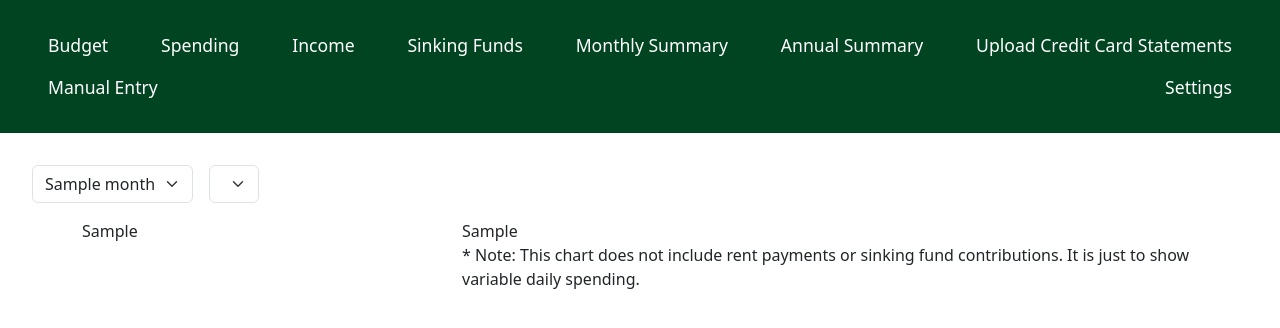
After one commit to meidelhoch/budgeting_tool, a Flask app: template templates/monthly_summary.html in a window 1280 px wide. The commit adds this page. Shown: the top 328 px of the page. Run offline with Flask 3, Linux system fonts and the light colour scheme; the template is opened without the code that fills it: most values are stand-ins (such as "Sample title", 1, 10 or a date in 2020); lists and menus that the app fills with data are empty.

Commit message:
added graphs

```diff
--- a/app.py
+++ b/app.py
@@ -1,13 +1,13 @@
-from flask import Flask, render_template, request
+from flask import Flask, render_template, request, redirect, url_for
 from csv_cleaning import clean_apple, clean_amex
 import pandas as pd
-import psycopg
+import plotly.express as px
 import os
 from datetime import datetime
 import calendar
 from dotenv import load_dotenv
 from db_management.datasource import delete_all_data_from_db
-from db_management.spending import save_transactions, get_all_transactions
+from db_management.spending import save_transactions, get_all_transactions, get_monthly_spending_by_category, get_daily_spending_by_category
 from db_management.sinking_funds import save_sinking_fund_transactions, get_funds_dict, get_sinking_fund_values, get_fund_contributions, get_all_sinking_fund_transactions
 from db_management.budget import get_categories_dict, get_monthly_spending
 from db_management.income import get_monthly_income, save_income_transactions, get_all_income_transactions
@@ -30,6 +30,9 @@ PAYMENT_METHODS = ["Venmo", "Cash", "Direct Deposit", "Transfer", "Delta", "Blue
 
 MONTHS = [(i, calendar.month_name[i]) for i in range(1, 13)]
 
+COLOR_MAP = {'Shopping': '#ffb374', 'Medical': '#b06464', 'Dining': '#ff9fc2', 'Transportation': '#fff895', 'Housing': '#b5fead', 'Wellness': '#69a864', 'Travel': '#A3E7F7', 'Grocery': '#5e9ef1', 'Entertainment': '#e9d1ff', 'Gifts': '#8a76b0', 'Other': '#b2b2b2'}
+
+
 app = Flask(__name__)
 
 @app.template_filter("money")
@@ -42,7 +45,7 @@ def money_format(value):
 
 @app.route("/")
 def home():
-    return render_template("home.html", active_page="home")
+    return redirect(url_for('budget'))
 
 @app.route("/budget")
 def budget():
@@ -114,7 +117,7 @@ def income():
     transactions = get_all_income_transactions(month, year)
 
     if not transactions.empty:
-        transactions.drop('id', axis=1, inplace=True)
+        transactions.drop('id', axis=1, inplace=True) #remove id column
         return render_template("income.html",
                                active_page="income",
                                transactions=transactions.to_dict(orient='records'),
@@ -169,10 +172,111 @@ def sinking_funds():
 
 
 
-@app.route("/summary")
-def summary():
-    return render_template("summary.html", active_page="summary")
+@app.route("/monthly-summary")
+def monthly_summary():
+    now = datetime.now()
+    month = int(request.args.get("month", now.month - 1 if now.month > 1 else 12))  # Default to last month, but if January, go to December
+    year = int(request.args.get("year", now.year))
+    current_year = now.year
 
+    monthly_spending_by_category = get_monthly_spending(month, year)
+    monthly_spending_by_category_df = pd.DataFrame.from_dict(monthly_spending_by_category, orient='index')
+    monthly_spending_by_category_df.index.name = 'Category'
+    monthly_spending_by_category_df.reset_index(inplace=True)
+    monthly_spending_by_category_df['percent_of_budget'] = (monthly_spending_by_category_df['total_spent'] / monthly_spending_by_category_df['monthly_budget']) * 100
+    print(monthly_spending_by_category_df)
+
+    donut_chart = px.pie(monthly_spending_by_category_df,
+                         names='Category',
+                         values='total_spent',
+                         color='Category',
+                         color_discrete_map=COLOR_MAP,
+                         custom_data=['percent_of_budget', 'monthly_budget'],
+                         hole=0.4)
+
+    donut_chart.update_traces(
+        hovertemplate='You have spent $%{value} on %{label} <br> That is %{customdata[0][0]:.1f}% of your budgeted $%{customdata[0][1]} and %{percent} of your total spending <extra></extra>',
+        texttemplate='%{label}: $%{value}',  # what shows on the chart
+        textposition='inside',      # can also be 'outside'
+        textfont=dict(size=12),
+    )
+
+    donut_chart.update_layout(
+        width=425,       # increase width (default ~450)
+        height=450,      # increase height
+        margin=dict(t=40, b=0, l=0, r=0),  # optional: adjust margins
+        showlegend = False,
+    )
+
+
+    # Embed the chart
+    donut_chart_html = donut_chart.to_html(full_html=False)
+
+    daily_spending_by_category = get_daily_spending_by_category(month, year)
+    daily_spending_by_category['date'] = pd.to_datetime({'year': year, 'month': month, 'day': daily_spending_by_category['day']})
+    daily_spending_by_category = daily_spending_by_category.drop(columns=['day'])
+
+    print(daily_spending_by_category)
+
+    bar_chart = px.bar(
+            daily_spending_by_category,
+            x='date',
+            y='total_spent',
+            color='category',
+            color_discrete_map=COLOR_MAP,
+            labels={'date': 'Date', 'total_spent': 'Total Spent', 'category': 'Category'},
+        )
+
+    bar_chart.update_layout(
+        xaxis=dict(tickformat='%b %d', dtick="D2", tickangle=45),  # format date ticks
+        yaxis=dict(title='Amount ($)', tickformat='$,'),  # format y-axis as currency
+        height=500,
+        width=900,
+    )
+
+    bar_chart_html = bar_chart.to_html(full_html=False)
+
+    return render_template("monthly_summary.html",
+                               active_page="monthly_summary",
+                               categories=CATEGORIES,
+                               donut_chart_html=donut_chart_html,
+                               bar_chart_html=bar_chart_html,
+                               current_year=current_year,
+                               selected_month=month,
+                               selected_year=year,
+                               months=MONTHS
+                               )
+
+
+@app.route("/annual-summary")
+def annual_summary():
+    now = datetime.now()
+    year = int(request.args.get("year", now.year))
+    current_year = now.year
+
+    monthly_spending_by_category = get_monthly_spending_by_category(year)
+    monthly_spending_by_category['month_cat'] = monthly_spending_by_category['month'].apply(lambda x: calendar.month_abbr[int(x)])
+
+    bar_chart = px.bar(
+        monthly_spending_by_category,
+        x='month_cat',           # x-axis: month or date
+        y='total_spent',     # y-axis: amount spent
+        color='category',    # stack by category
+        color_discrete_map=COLOR_MAP,
+        title='Monthly Spending by Category (Stacked Area)',
+        labels={'month': 'Month', 'total_spent': 'Total Spent', 'category': 'Category'}
+    )
+
+    bar_chart.update_layout(
+        xaxis=dict(tickformat="%b %Y"),  # format month as Jan 2025, etc.
+        yaxis_title='Spending ($)',
+        legend_title_text='Category',
+        height=500,
+        width=800,
+    )
+
+    bar_chart_html = bar_chart.to_html(full_html=False)
+    return render_template("annual_summary.html", active_page="annual_summary", year=year, current_year=current_year, bar_chart_html=bar_chart_html)
 
 @app.route("/upload-statements")
 def upload_statements():
--- /dev/null
+++ b/static/scripts/monthly_summary_script.js
@@ -0,0 +1,9 @@
+document.addEventListener('DOMContentLoaded', () => {
+  const form = document.getElementById('monthly-summary-form');
+  form.querySelectorAll('select').forEach(select => {
+    select.addEventListener('change', () => {
+        console.log('Form submitted');
+        form.submit();
+    });
+  });
+});
--- a/templates/base.html
+++ b/templates/base.html
@@ -10,12 +10,12 @@
 <body>
     <header>
         <nav class="navbar">
-            <a href="/" class="{% if active_page == 'home' %}active{% endif %}">Home</a>
             <a href="/budget" class="{% if active_page == 'budget' %}active{% endif %}">Budget</a>
             <a href="/spending" class="{% if active_page == 'spending' %}active{% endif %}">Spending</a>
             <a href="/income" class="{% if active_page == 'income' %}active{% endif %}">Income</a>
             <a href="/sinking-funds" class="{% if active_page == 'sinking_funds' %}active{% endif %}">Sinking Funds</a>
-            <a href="/summary" class="{% if active_page == 'summary' %}active{% endif %}">Summary</a>
+            <a href="/monthly-summary" class="{% if active_page == 'monthly_summary' %}active{% endif %}">Monthly Summary</a>
+            <a href="/annual-summary" class="{% if active_page == 'annual_summary' %}active{% endif %}">Annual Summary</a>
             <a href="/upload-statements" class="{% if active_page == 'upload' %}active{% endif %}">Upload Credit Card Statements</a>
             <a href="/manual-entry" class="{% if active_page == 'manual_entry' %}active{% endif %}">Manual Entry</a>
             <a href="/settings" class="{% if active_page == 'settings' %}active{% endif %}">Settings</a>
--- /dev/null
+++ b/templates/monthly_summary.html
@@ -0,0 +1,39 @@
+{% extends "base.html" %}
+
+{% block title %}Monthly Summary{% endblock %}
+
+{% block content %}
+<form method="GET" action="/monthly-summary" id="monthly-summary-form">
+    <div class="d-flex align-items-end gap-3 mb-3">
+        <div>
+            <select class="form-select" name="month" id="month">
+                {% for num, name in months %}
+                <option value="{{ num }}" {% if num == selected_month %}selected{% endif %}>{{ name }}</option>
+                {% endfor %}
+            </select>
+        </div>
+
+        <div>
+            <select class="form-select" name="year" id="year">
+                {% for y in range(2025, current_year + 1) %}
+                <option value="{{ y }}" {% if y == selected_year %}selected{% endif %}>{{ y }}</option>
+                {% endfor %}
+            </select>
+        </div>
+    </div>
+</form>
+
+<div class="container">
+  <div class="row">
+    <div class="col-md-4">
+      {{ donut_chart_html|safe }}
+    </div>
+    <div class="col-md-8">
+      {{ bar_chart_html|safe }}
+      <p>* Note: This chart does not include rent payments or sinking fund contributions. It is just to show variable daily spending.</p>
+    </div>
+  </div>
+</div>
+
+<script src="{{ url_for('static', filename='scripts/monthly_summary_script.js') }}"></script>
+{% endblock %}
```
Also changed, not shown: db_management/spending.py (+36 -0 lines), static/scripts/annual_summary_script.js (added, +9 -0 lines), templates/annual_summary.html (added, +27 -0 lines), templates/summary.html (deleted, +0 -8 lines).
